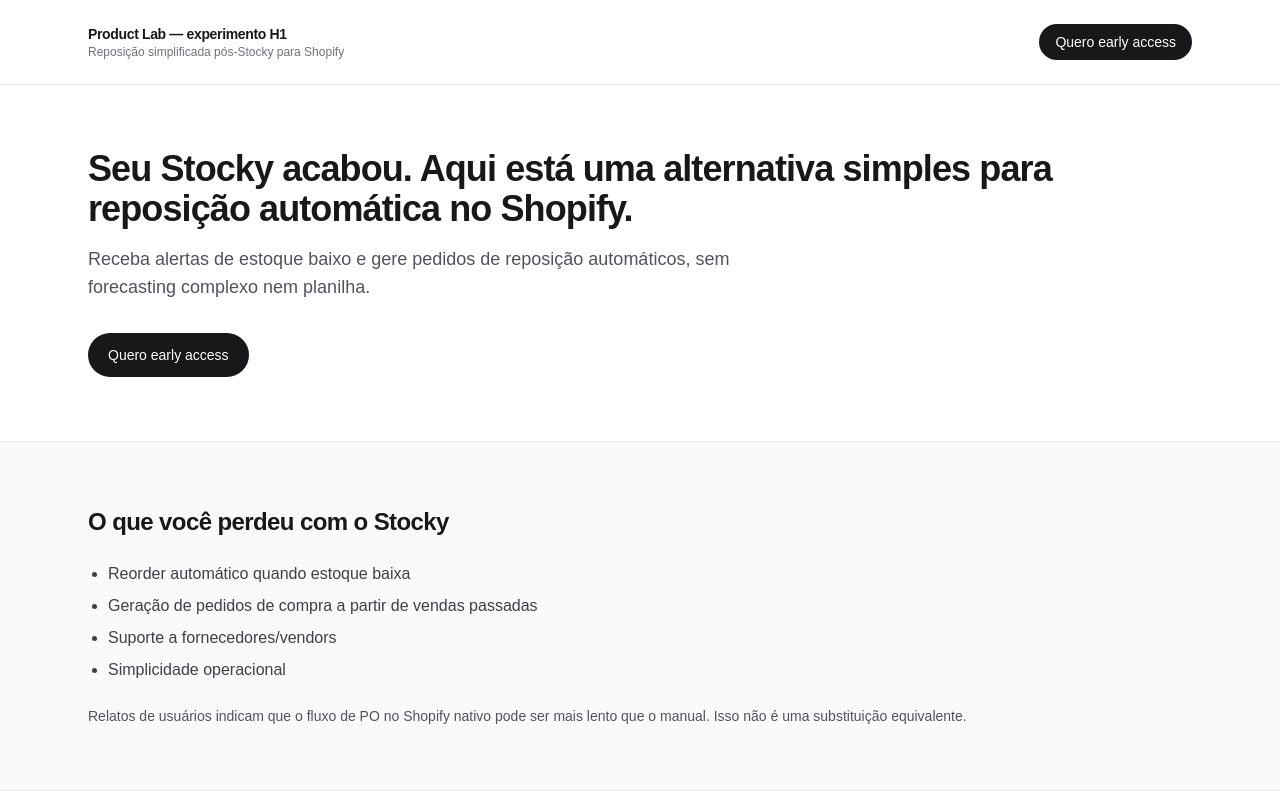
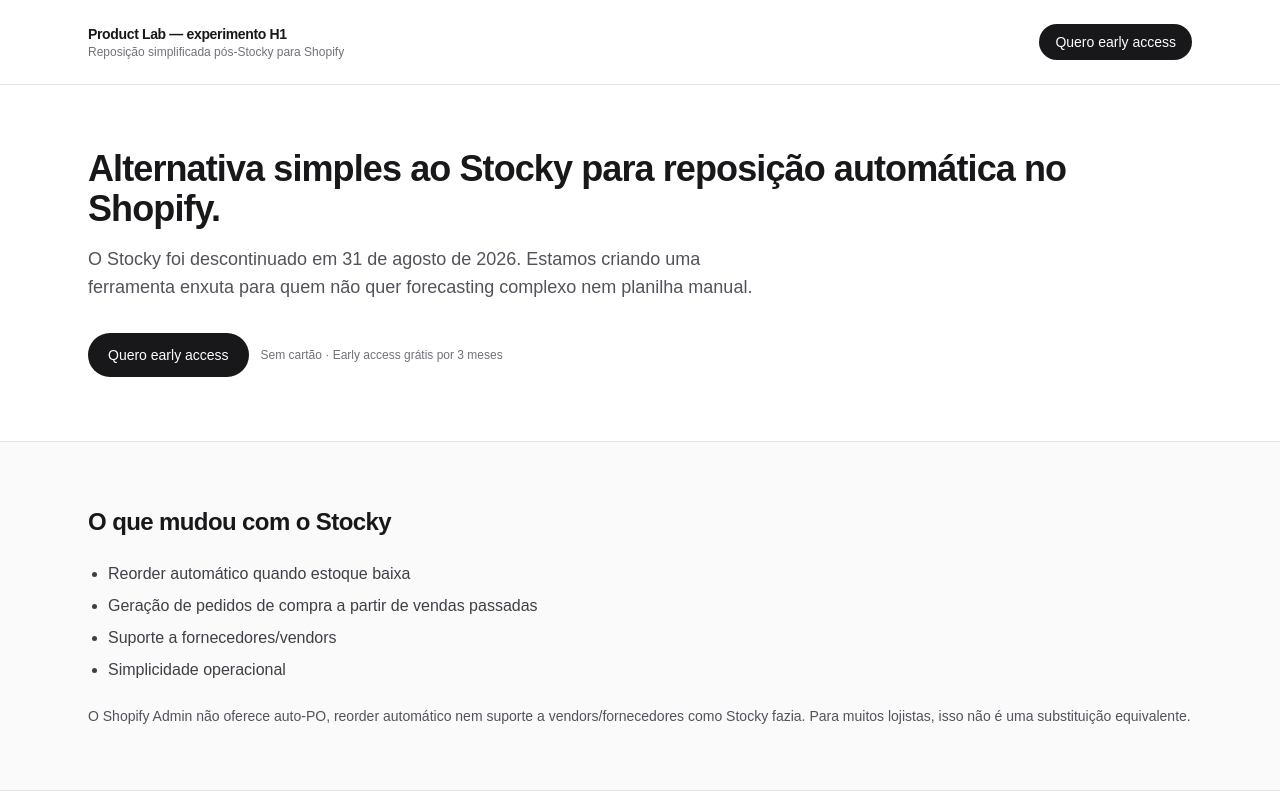
Before and after one commit to Misael-Nex-Labs/product-lab-h1-stocky, a Next.js app: page / in a window 1280 px wide. Shown: the top 800 px of the page. Built offline with nearby package versions, Linux system fonts and the light colour scheme.

Commit message:
improve: stronger headline, timing hook, trust signals, reduced repetition

```diff
--- a/src/app/page.tsx
+++ b/src/app/page.tsx
@@ -25,27 +25,30 @@
       <main>
         <section className="mx-auto max-w-6xl px-6 py-16">
           <h1 className="text-3xl font-semibold tracking-tight sm:text-4xl">
-            Seu Stocky acabou. Aqui está uma alternativa simples para reposição
-            automática no Shopify.
+            Alternativa simples ao Stocky para reposição automática no Shopify.
           </h1>
           <p className="mt-4 max-w-2xl text-lg text-zinc-600">
-            Receba alertas de estoque baixo e gere pedidos de reposição
-            automáticos, sem forecasting complexo nem planilha.
+            O Stocky foi descontinuado em 31 de agosto de 2026. Estamos criando
+            uma ferramenta enxuta para quem não quer forecasting complexo nem
+            planilha manual.
           </p>
-          <div className="mt-8">
+          <div className="mt-8 flex flex-wrap gap-3">
             <a
               href="#form"
               className="inline-flex items-center rounded-full bg-zinc-900 px-5 py-3 text-sm font-medium text-white hover:bg-zinc-800"
             >
               Quero early access
             </a>
+            <span className="text-xs text-zinc-500 self-center">
+              Sem cartão · Early access grátis por 3 meses
+            </span>
           </div>
         </section>
 
         <section className="border-y border-zinc-200 bg-zinc-50">
           <div className="mx-auto max-w-6xl px-6 py-16">
             <h2 className="text-2xl font-semibold tracking-tight">
-              O que você perdeu com o Stocky
+              O que mudou com o Stocky
             </h2>
             <ul className="mt-6 list-disc space-y-2 pl-5 text-zinc-700">
               <li>Reorder automático quando estoque baixa</li>
@@ -54,9 +57,9 @@
               <li>Simplicidade operacional</li>
             </ul>
             <p className="mt-6 text-sm text-zinc-600">
-              Relatos de usuários indicam que o fluxo de PO no Shopify nativo
-              pode ser mais lento que o manual. Isso não é uma substituição
-              equivalente.
+              O Shopify Admin não oferece auto-PO, reorder automático nem suporte
+              a vendors/fornecedores como Stocky fazia. Para muitos lojistas,
+              isso não é uma substituição equivalente.
             </p>
           </div>
         </section>
@@ -220,6 +223,9 @@
             Não construímos ainda. Este é um experimento de validação. Se houver
             demanda suficiente, o produto será desenvolvido.
           </p>
+          <p className="mt-2 text-xs text-zinc-500">
+            Sem cartão · Sem compromisso · Cancelável quando quiser
+          </p>
           <QualificationForm />
         </section>
       </main>
```
